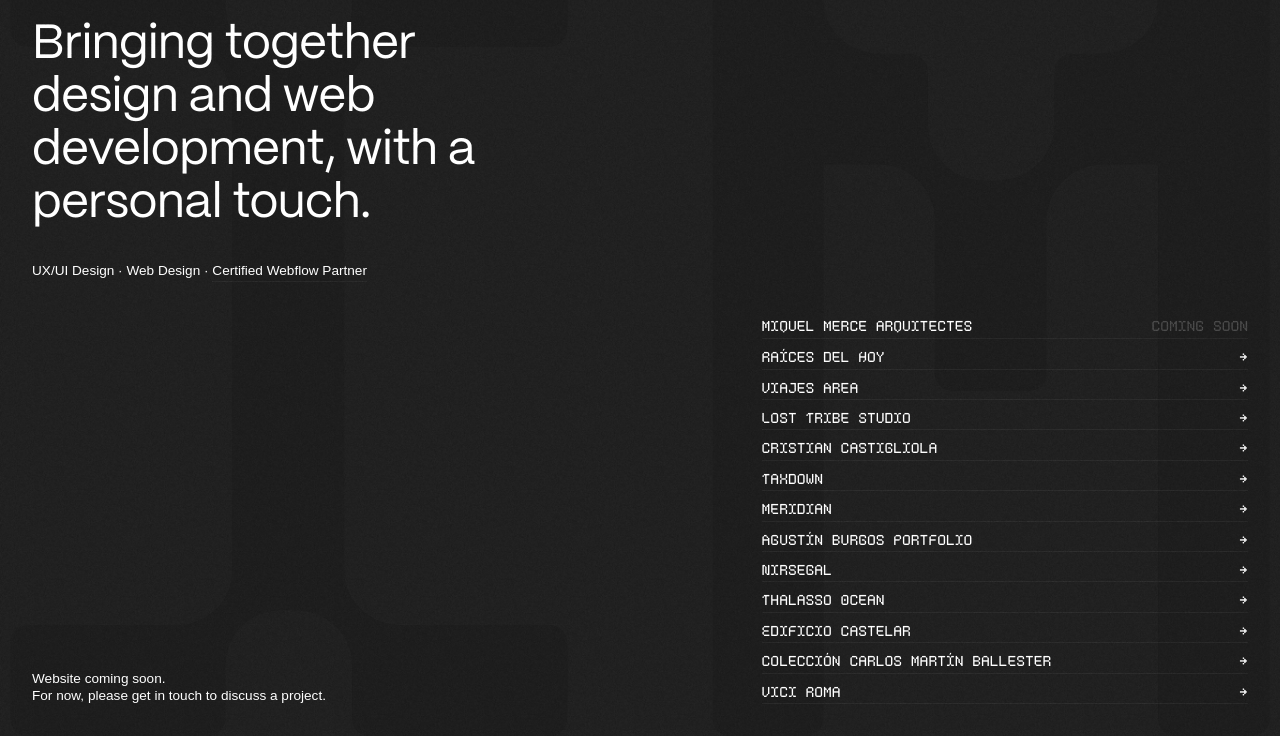
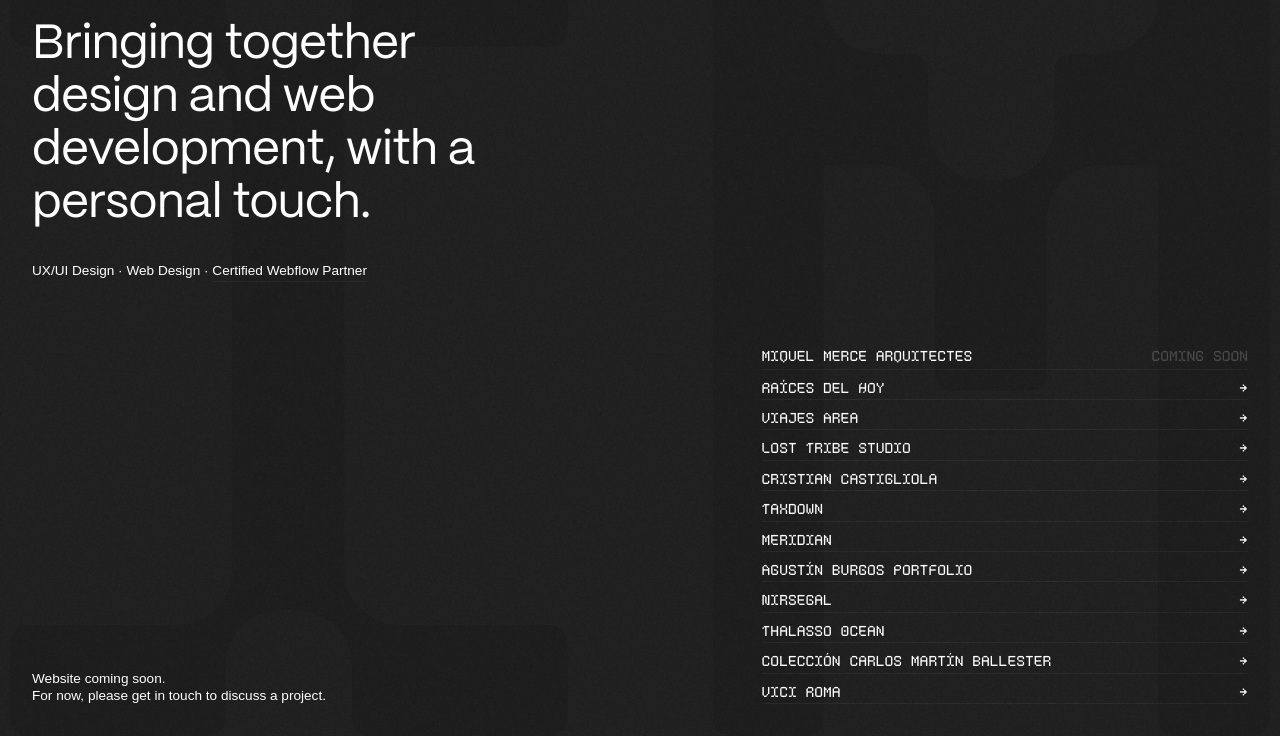
Before and after one commit to nimestudio/nime, a plain HTML site: page index.html in a window 1280 px wide. Shown: the part 64-800 px from the top of the page. Drawn offline with nearby package versions, Linux system fonts and the light colour scheme; a script that the page names is missing.

Commit message:
removed castelar

```diff
--- a/index.html
+++ b/index.html
@@ -97,10 +97,6 @@
               <div>Thalasso Ocean</div>
               <div data-w-id="c0a6726d-edb1-41e9-04f6-e520e0e41e10" class="link-arrow">→</div>
             </a>
-            <a href="https://www.edificiocastelar.com/" target="_blank" class="temp-project-links w-inline-block">
-              <div>Edificio Castelar</div>
-              <div data-w-id="dd651a69-a4e8-518a-5d58-6479dad65077" class="link-arrow">→</div>
-            </a>
             <a href="https://www.coleccioncarlosmartinballester.com/" target="_blank" class="temp-project-links w-inline-block">
               <div>Colección Carlos Martín Ballester</div>
               <div data-w-id="0e97069c-6cda-3f07-df80-d4d47aba926f" class="link-arrow">→</div>
```
